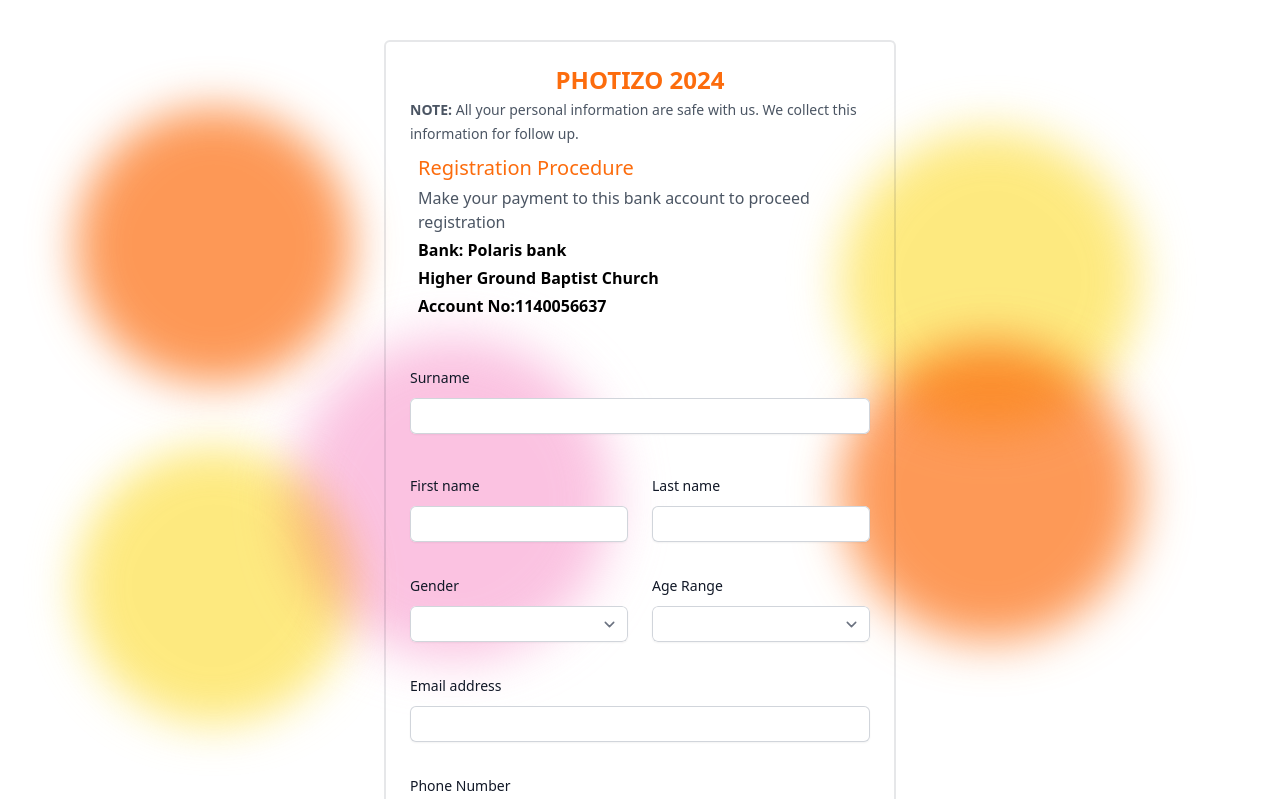
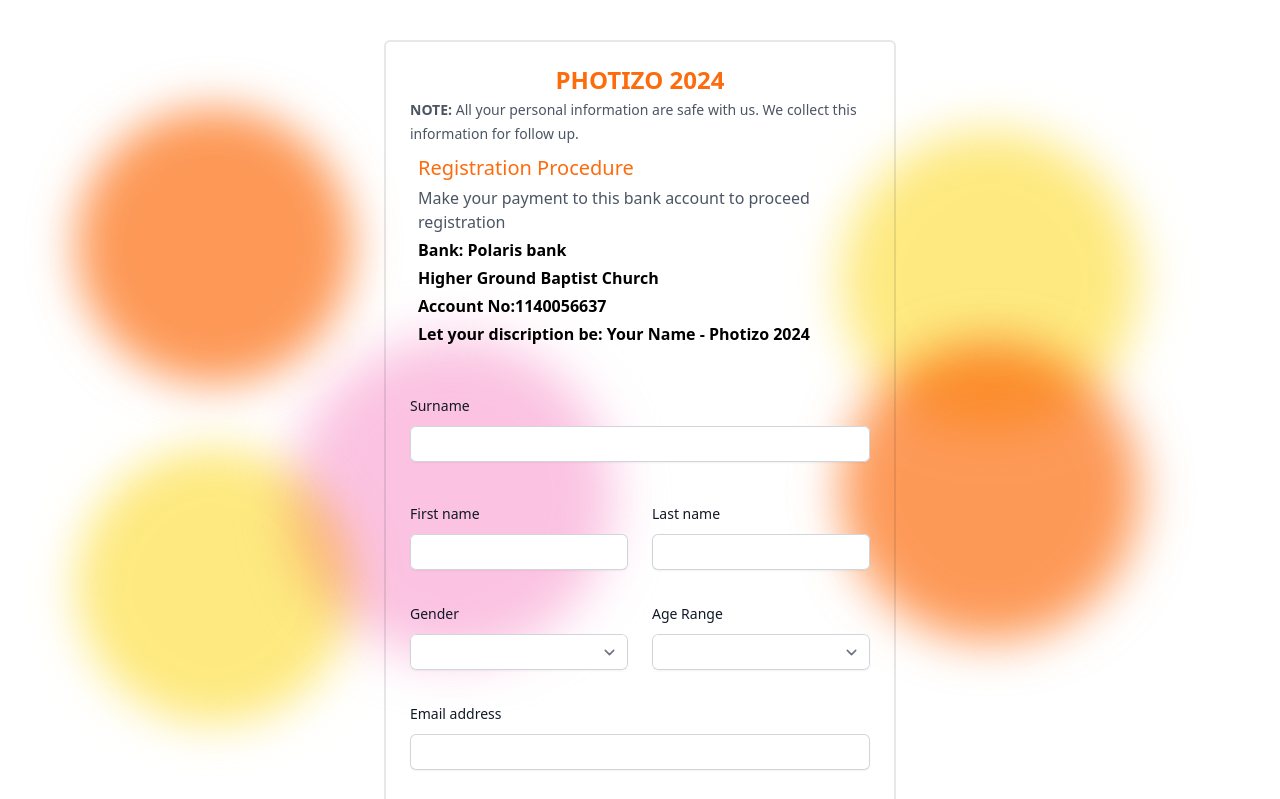
Before and after one commit to Oluwaseyiae/PHOTIZO, a website: page public/form.html in a window 1280 px wide. Shown: the top 799 px of the page. Drawn offline with nearby package versions, Linux system fonts and the light colour scheme.

Commit message:
Update form.html

```diff
--- a/public/form.html
+++ b/public/form.html
@@ -55,6 +55,7 @@
                             <p class="mt-1 font-bold">Bank: Polaris bank</p>
                             <p class="mt-1 font-bold">Higher Ground Baptist Church</p>
                             <p class="mt-1 font-bold">Account No:1140056637</p>
+                             <p class="mt-1 font-bold">Let your discription be: Your Name - Photizo 2024</p>
                         </div>
 
                         <!-- Surname -->
```
